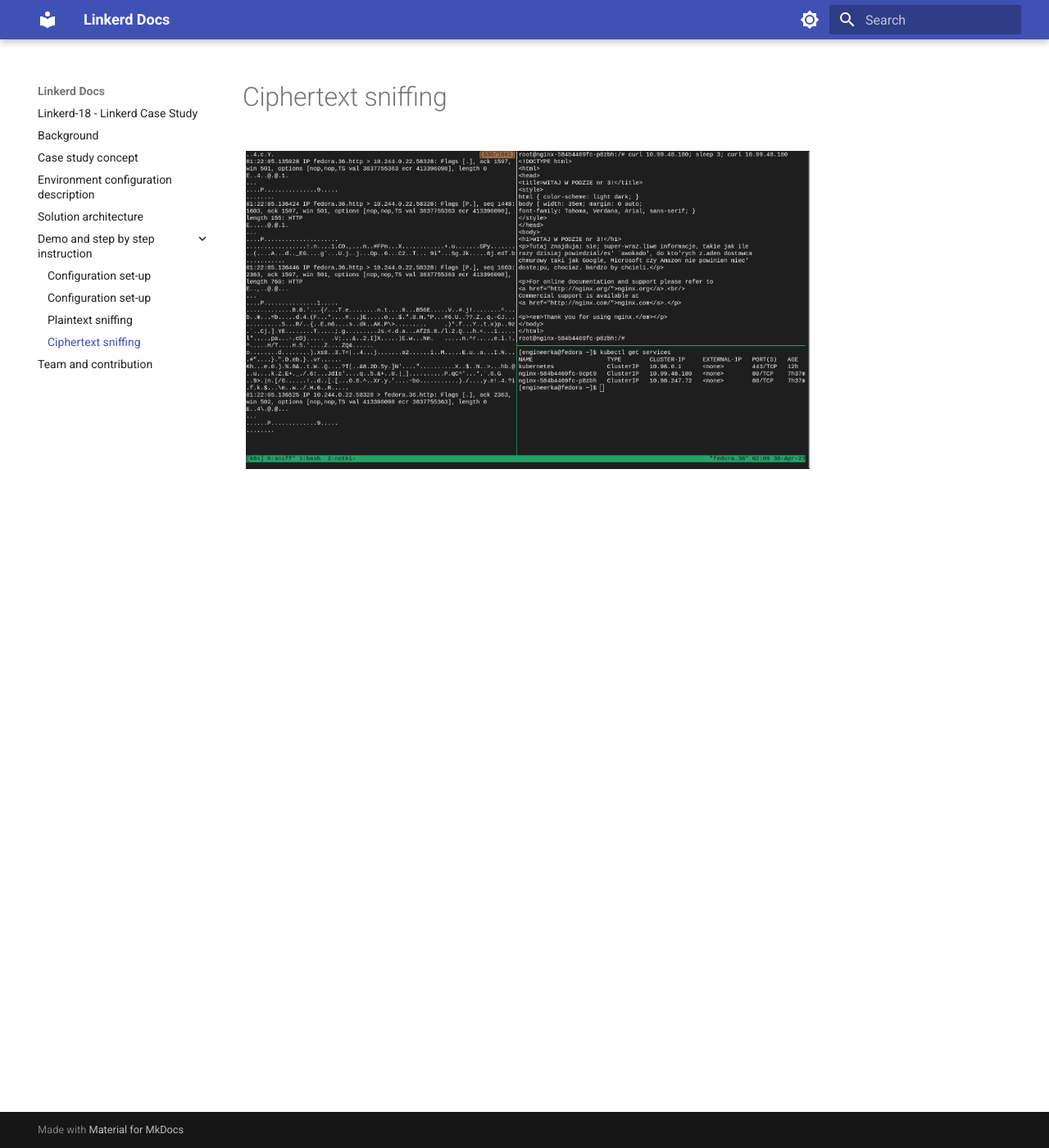
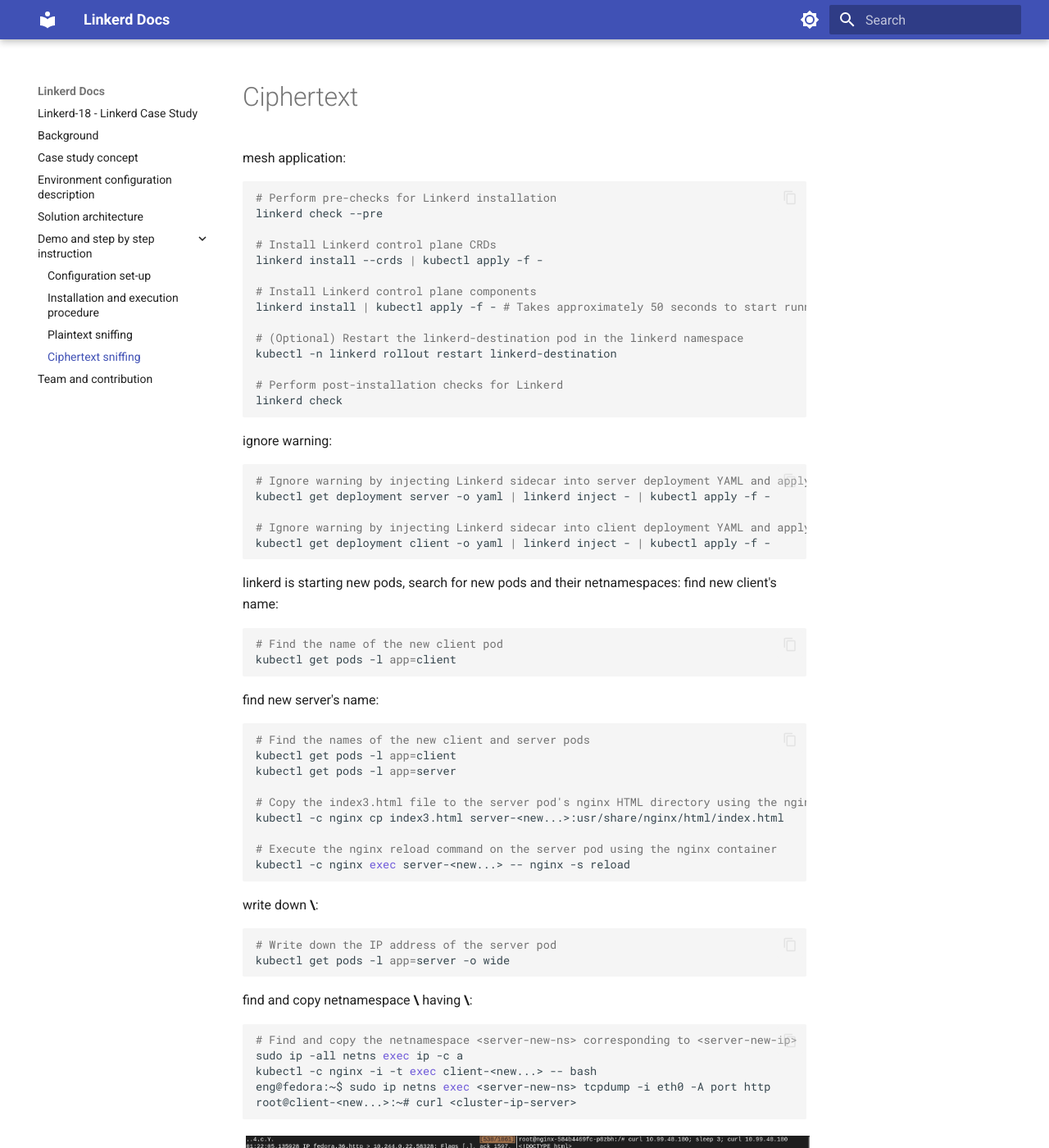
Before and after one commit to piotrkica/SUU_Linkerd, an MkDocs documentation site: the page built from docs/ciphertext.md, in a window 1280 px wide and 1400 px high. Shown: the whole window at 82% size. Built offline with MkDocs 1.6.1 and Material for MkDocs 9.7.7, drawn with Linux system fonts in a browser that asks for light colours.

Commit message:
Splitting sniff into 4 chapters

````diff
--- a/docs/ciphertext.md
+++ b/docs/ciphertext.md
@@ -1 +1,72 @@
+# Ciphertext
+
+mesh application:
+
+```bash
+# Perform pre-checks for Linkerd installation
+linkerd check --pre
+
+# Install Linkerd control plane CRDs
+linkerd install --crds | kubectl apply -f -
+
+# Install Linkerd control plane components
+linkerd install | kubectl apply -f - # Takes approximately 50 seconds to start running, 70 seconds for all components to start
+
+# (Optional) Restart the linkerd-destination pod in the linkerd namespace
+kubectl -n linkerd rollout restart linkerd-destination
+
+# Perform post-installation checks for Linkerd
+linkerd check
+
+```
+
+ignore warning:
+
+```bash
+# Ignore warning by injecting Linkerd sidecar into server deployment YAML and applying the modified configuration
+kubectl get deployment server -o yaml | linkerd inject - | kubectl apply -f -
+
+# Ignore warning by injecting Linkerd sidecar into client deployment YAML and applying the modified configuration
+kubectl get deployment client -o yaml | linkerd inject - | kubectl apply -f -
+
+```
+
+linkerd is starting new pods, search for new pods and their netnamespaces: find new client's name:
+
+```bash
+# Find the name of the new client pod
+kubectl get pods -l app=client
+```
+
+find new server's name:
+
+```bash
+# Find the names of the new client and server pods
+kubectl get pods -l app=client
+kubectl get pods -l app=server
+
+# Copy the index3.html file to the server pod's nginx HTML directory using the nginx container
+kubectl -c nginx cp index3.html server-<new...>:usr/share/nginx/html/index.html
+
+# Execute the nginx reload command on the server pod using the nginx container
+kubectl -c nginx exec server-<new...> -- nginx -s reload
+```
+
+write down **\<server-new-ip>**:
+
+```bash
+# Write down the IP address of the server pod
+kubectl get pods -l app=server -o wide
+```
+
+find and copy netnamespace **\<server-new-ns>** having **\<server-new-ip>**:
+
+```bash
+# Find and copy the netnamespace <server-new-ns> corresponding to <server-new-ip>
+sudo ip -all netns exec ip -c a
+kubectl -c nginx -i -t exec client-<new...> -- bash
+eng@fedora:~$ sudo ip netns exec <server-new-ns> tcpdump -i eth0 -A port http
+root@client-<new...>:~# curl <cluster-ip-server>
+```
+
 <img src="https://github.com/piotrkica/SUU_Linkerd/blob/mkdocs/docs/img/ciphertext_sniffing.png?raw=true" alt="graph1" height="40" style="vertical-align:top; margin:4px">
--- a/mkdocs.yml
+++ b/mkdocs.yml
@@ -27,8 +27,8 @@
   - Environment configuration description: "environment_configuration_description.md"
   - Solution architecture: "solution_architecture.md"
   - Demo and step by step instruction:
-      - "Configuration set-up": "sniff.md"
-      - "Execution procedure": "sniff.md"
+      - "Configuration set-up": "configuration_setup.md"
+      - "Installation and execution procedure": "installation.md"
       - "Plaintext sniffing": "plaintext.md"
       - "Ciphertext sniffing": "ciphertext.md"
   - Team and contribution: "team_and_contribution.md"
````
Also changed, not shown: docs/configuration_setup.md (+15 -2 lines), docs/installation.md (added, +27 -0 lines), docs/plaintext.md (+55 -0 lines), docs/test.md (deleted, +0 -1 lines).
